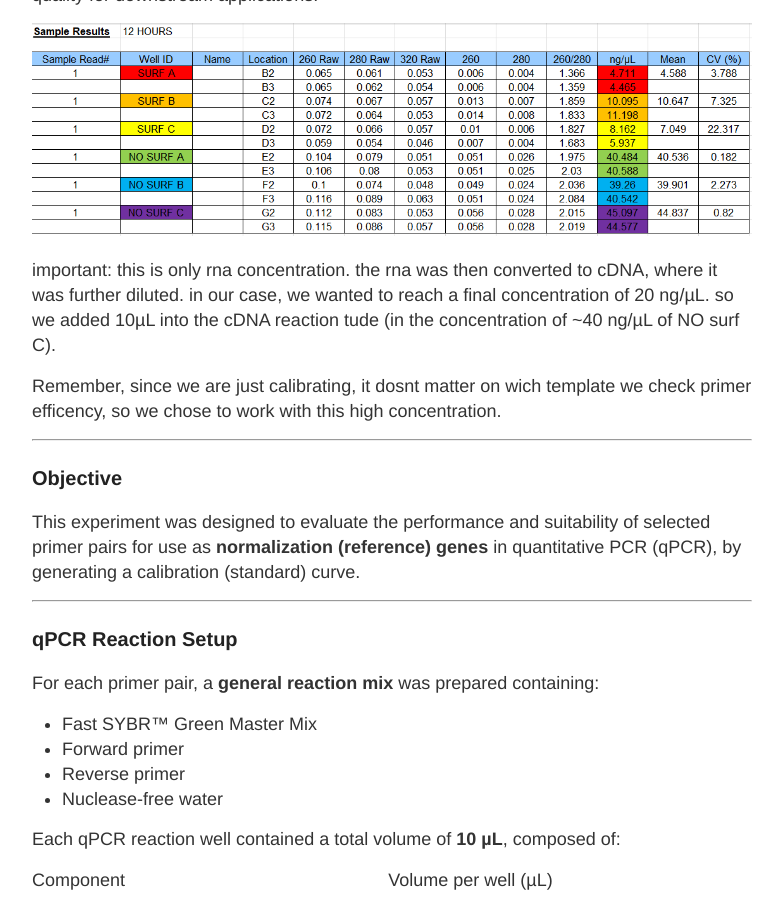
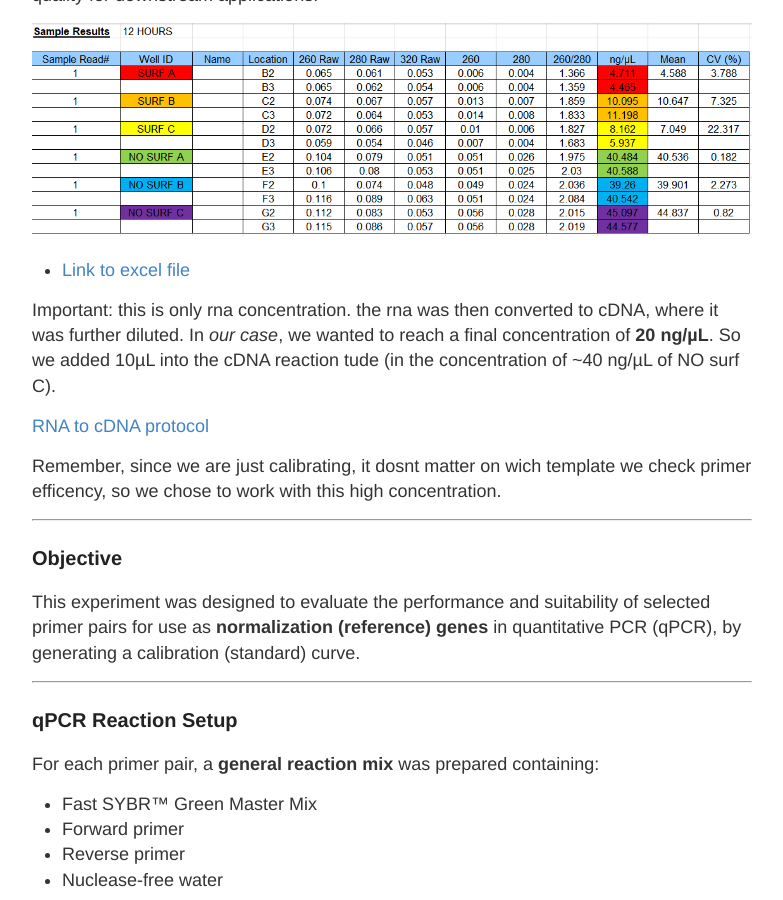
Before and after one commit to OfekRainish/OfekRainish_notebook, a Jekyll site: the page built from _posts/2025-12-22-qPCR Primer Calibration and Efficiency Testing.md, in a window 1280 px wide and 900 px high, scrolled down 841 px. Shown: the whole window, without its empty margins (248-1031 px from the left). Built offline with Jekyll 4.4.1, drawn with Linux system fonts in a browser that asks for light colours; our own code applies the rules of GitHub Pages for plain Markdown files; a file with an impossible date is left out.

Commit message:
Update 2025-12-22-qPCR Primer Calibration and Efficiency Testing.md

```diff
--- a/_posts/2025-12-22-qPCR Primer Calibration and Efficiency Testing.md
+++ b/_posts/2025-12-22-qPCR Primer Calibration and Efficiency Testing.md
@@ -10,13 +10,18 @@ The perpous of this post is to show how to condact and efficiency (E) calibratio
 ### RNA Extraction and Quality Control
 
 Total RNA was extracted using the **NucleoSpin® RNA Stool kit** (Macherey-Nagel), according to the manufacturer’s instructions
-([link to kit]()).
+([link to kit](../_posts/2024-07-24-RNA%20Extraction%20Protocol.md)).
 
 RNA concentration and purity were assessed using a **NanoDrop spectrophotometer**. The obtained absorbance ratios (A260/280 and A260/230) indicated acceptable RNA quality for downstream applications.
 
 ![NanoDrop RNA quality assessment](../images/qPCR/ref_genes/12hr_rna_concentration_nanopore.png)
 
-important: this is only rna concentration. the rna was then converted to cDNA, where it was further diluted. in our case, we wanted to reach a final concentration of 20 ng/µL. so we added 10µL into the cDNA reaction tude (in the concentration of ~40 ng/µL of NO surf C).
+* [Link to excel file](../exel%20files/qPCR/12hr_ref_genes_rna_concentration_nanoPore.xlsx)
+
+Important: this is only rna concentration. the rna was then converted to cDNA, where it was further diluted. In *our case*, we wanted to reach a final concentration of **20 ng/µL**. So we added 10µL into the cDNA reaction tude (in the concentration of ~40 ng/µL of NO surf C).
+
+[RNA to cDNA protocol](../pdf%20protocols%20and%20papers/bio%20rad%20cnda%20syn%20kit%20protocol.pdf)
+
 
 Remember, since we are just calibrating, it dosnt matter on wich template we check primer efficency, so we chose to work with this high concentration.
 
```
